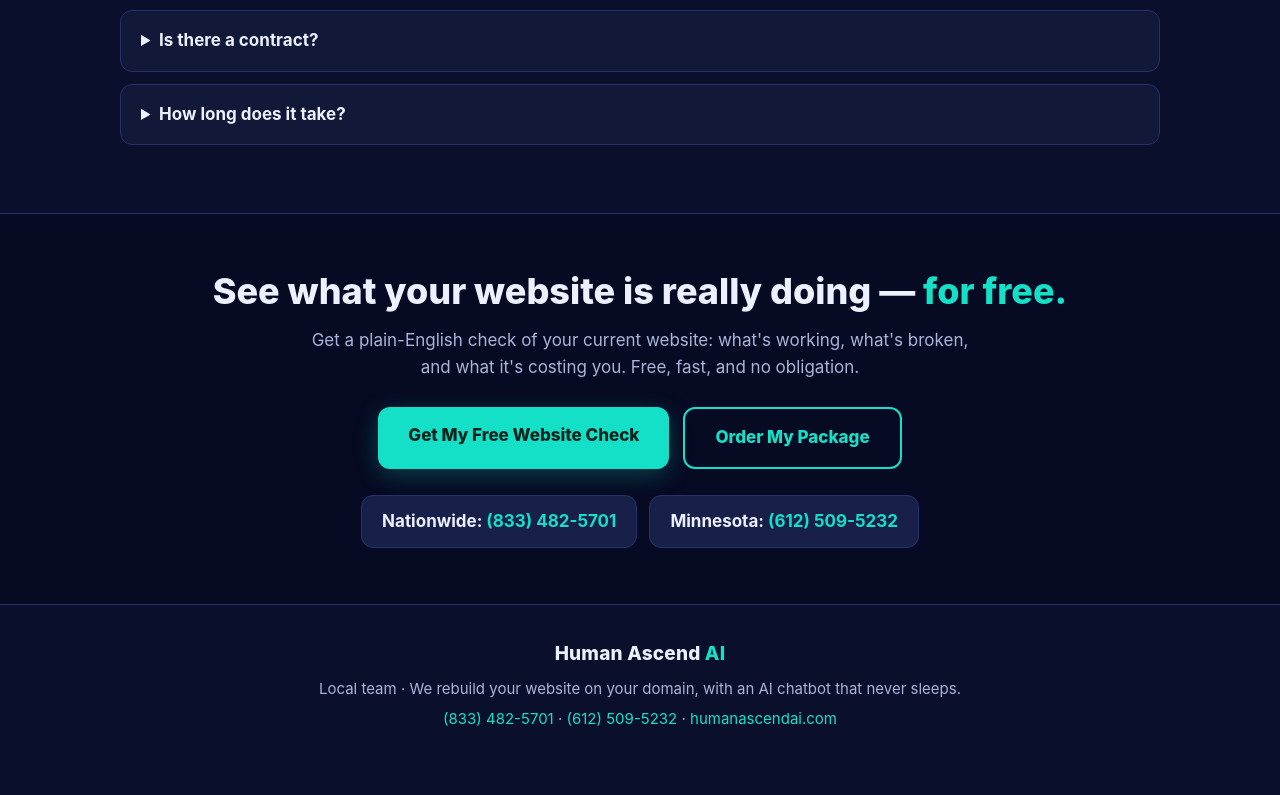
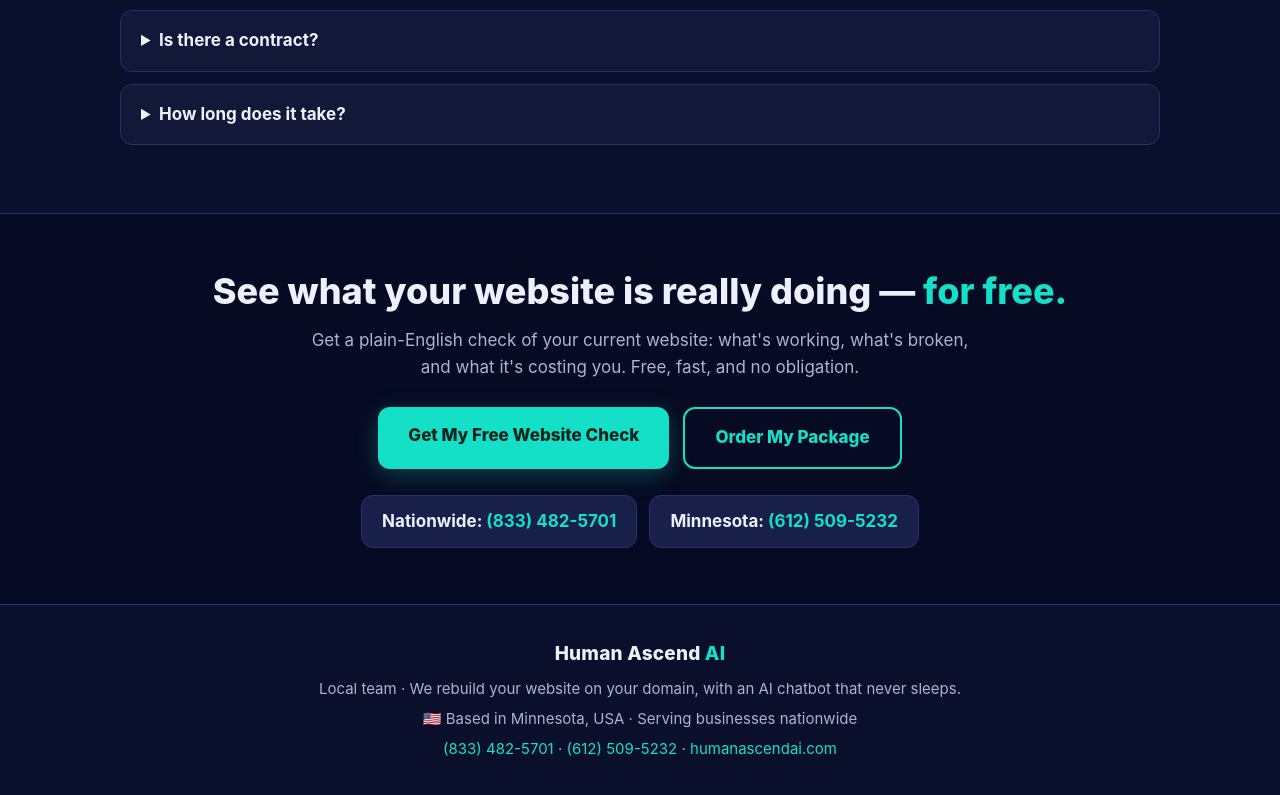
Before and after one commit to tcb2289-maker/human-ascend-ai-site, a plain HTML site: page index.html in a window 1280 px wide. Shown: the part 7652-8447 px from the top of the page. Before the commit the page ends 8417 px from the top, so only its background shows below. Drawn offline with Linux system fonts and the light colour scheme.

Commit message:
Add Based in Minnesota USA trust line to footer

```diff
--- a/index.html
+++ b/index.html
@@ -389,6 +389,7 @@
   <div class="wrap">
     <div class="logo">Human Ascend <span>AI</span></div>
     <p style="margin-top:8px">Local team · We rebuild your website on your domain, with an AI chatbot that never sleeps.</p>
+    <p style="margin-top:6px">🇺🇸 Based in Minnesota, USA · Serving businesses nationwide</p>
     <p style="margin-top:6px"><a href="tel:+18334825701">(833) 482-5701</a> · <a href="tel:+16125095232">(612) 509-5232</a> · <a href="https://humanascendai.com">humanascendai.com</a></p>
   </div>
 </footer>
```
